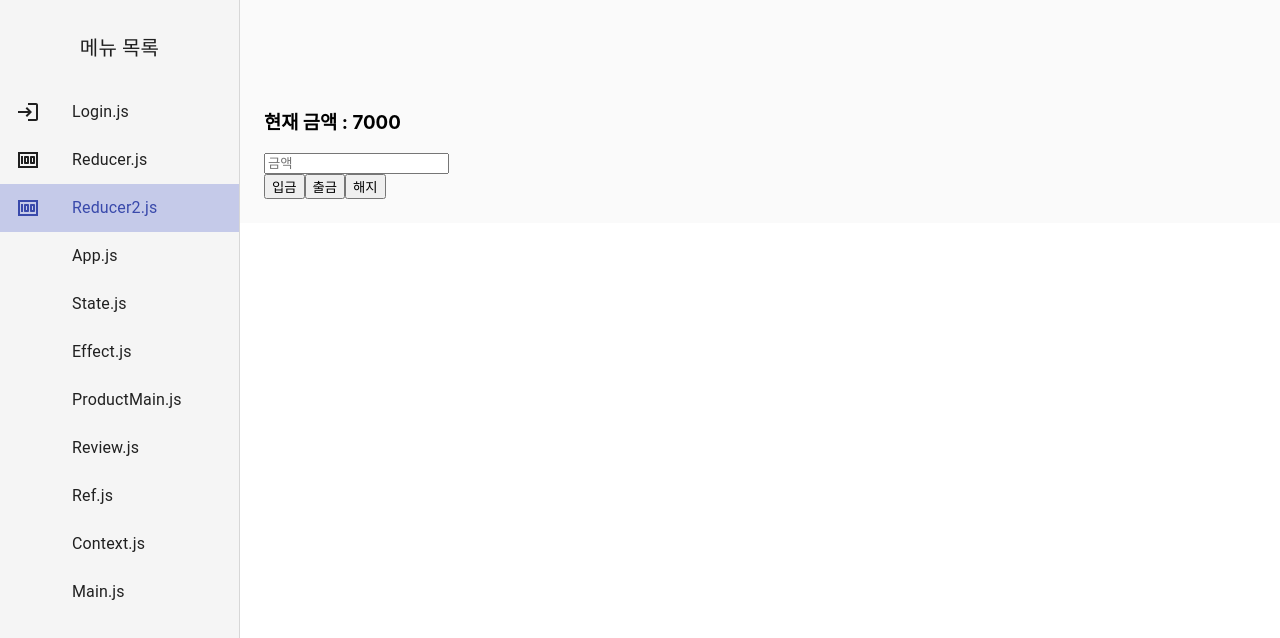
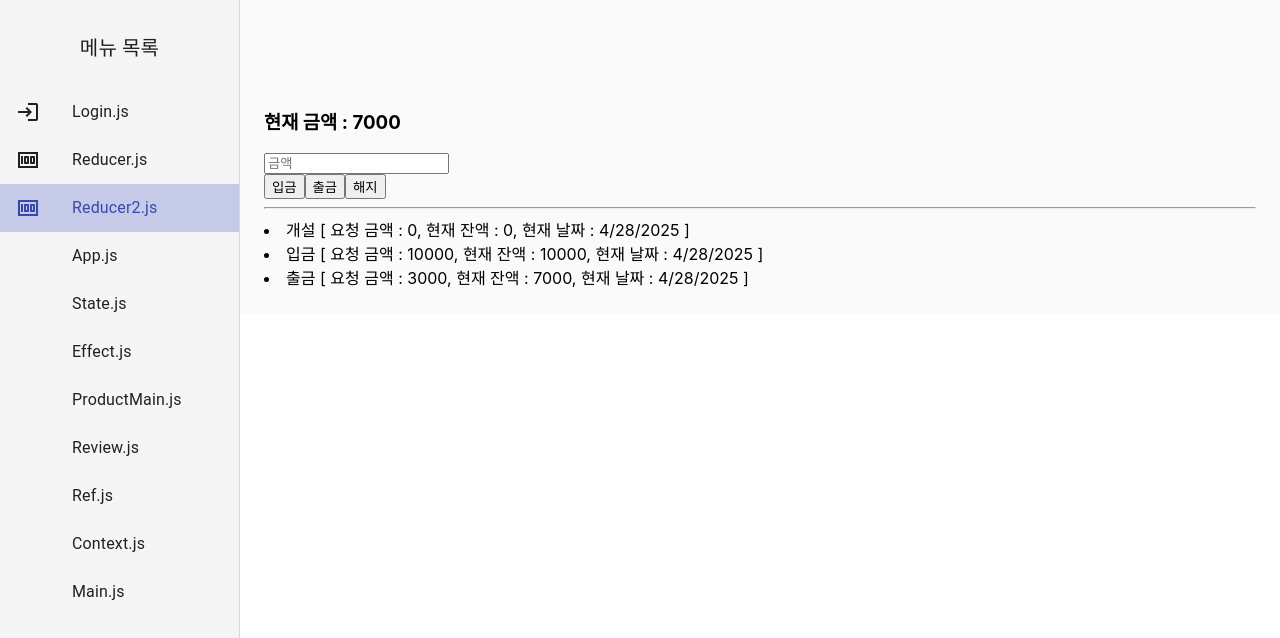
Before and after one commit to ljs1990-tj/react_web, a React (Create React App) app: page /reducer2 in a window 1280 px wide. Shown: the top 638 px of the page. Built offline with nearby package versions, Linux system fonts and the light colour scheme; some icons are missing.

Commit message:
2025.04.29 4교시 reducer

```diff
--- a/src/menu/ReducerEx2.js
+++ b/src/menu/ReducerEx2.js
@@ -61,6 +61,17 @@ function ReducerEx2(){
                 }}>해지</button>
                 {/* 해지는 남은 금액이 0원일때만 */}
             </div>
+            <hr></hr>
+            <div>
+                {state.map((item)=>{
+                    return (
+                    <li>
+                        {item.type == "deposit" ? "입금" : item.type == "withdraw" ? "출금" : "개설"} [
+                        요청 금액 : {item.req}, 현재 잔액 : {item.money}, 현재 날짜 : {item.date.toLocaleDateString()} ]
+                    </li>
+                    )
+                })}
+            </div>
         </>
     )
 }
```
